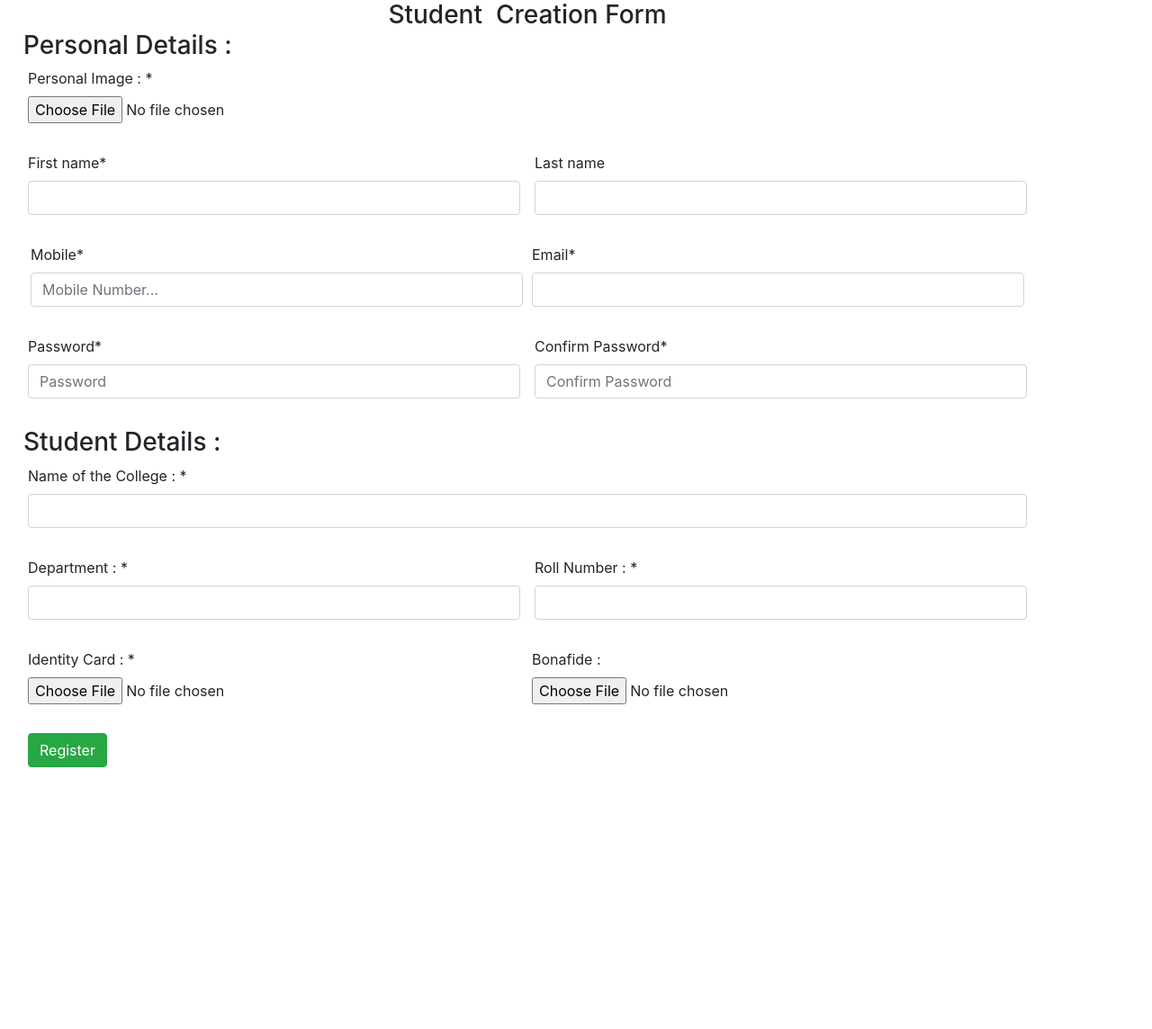
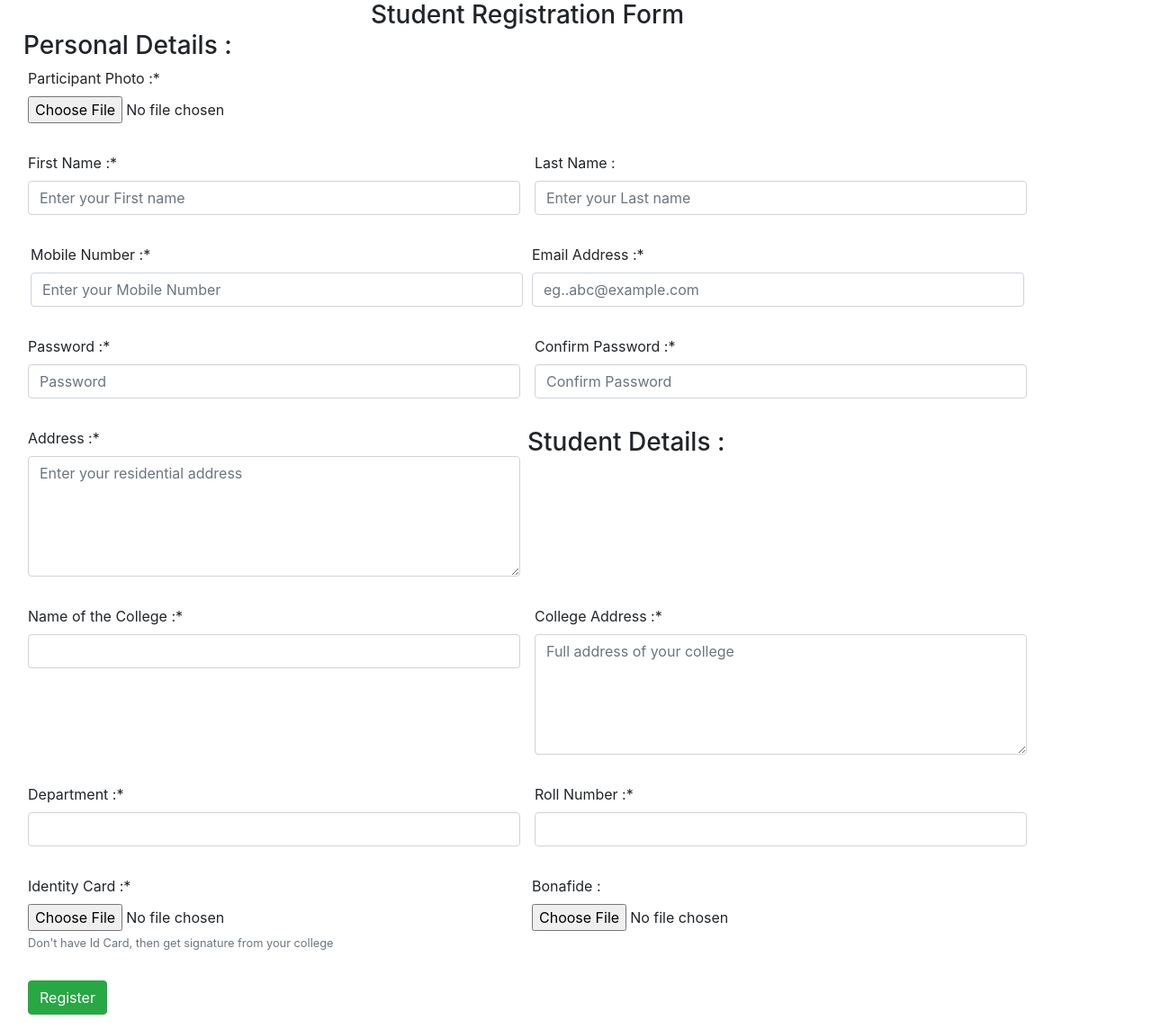
Before and after one commit to Kamaruddheen/cs-event, a Django app: page /account/registration/ in a window 1280 px wide. Shown: the whole page at 90% size. Before the commit the page ends 853 px from the top, so only its background shows below. Run offline with Django 3.2, Linux system fonts and the light colour scheme; some libraries are stand-ins or nearby versions.

Commit message:
Registration Updated

```diff
--- a/csevent/templates/userapp/registration.html
+++ b/csevent/templates/userapp/registration.html
@@ -5,7 +5,7 @@
 {% block content %}
 <div class="container mx-md-3">
     <div class="text-center">
-        <h3 class="m-0">Student &nbsp;Creation&nbsp;Form</h3>
+        <h3 class="m-0">Student Registration Form</h3>
     </div>
     <form method="POST" class="form needs-validation" enctype="multipart/form-data" autocomplete="off" novalidate>
         {% csrf_token %}
@@ -32,9 +32,15 @@
             <div class="form-group col-md-6 pl-md-2">
                 {{ form.confirm_password|as_crispy_field }}
             </div>
+            <div class="form-group col-md-6 pr-md-2">
+                {{ form1.address|as_crispy_field }}
+            </div>
             <h3>Student Details :</h3>
-            <div class="form-group col-md-12">
+            <div class="form-group col-md-6 pr-md-2">
                 {{ form1.college|as_crispy_field }}
+            </div>
+            <div class="form-group col-md-6 pl-md-2">
+                {{ form1.college_address|as_crispy_field }}
             </div>
             <div class="form-group col-md-6 pr-md-2">
                 {{ form1.dept|as_crispy_field }}
--- a/csevent/userapp/forms.py
+++ b/csevent/userapp/forms.py
@@ -5,19 +5,29 @@ from .models import *
 
 class UserForm(forms.ModelForm):
     mobile = forms.CharField(widget=forms.NumberInput(
-        attrs={'placeholder': 'Mobile Number...'}))
+        attrs={'placeholder': 'Enter your Mobile Number'}), label="Mobile Number :")
     password = forms.CharField(widget=forms.PasswordInput(
-        attrs={'placeholder': 'Password', }), label="Password")
+        attrs={'placeholder': 'Password', }), label="Password :")
     confirm_password = forms.CharField(widget=forms.PasswordInput(
-        attrs={'placeholder': 'Confirm Password'}), label="Confirm Password")
+        attrs={'placeholder': 'Confirm Password'}), label="Confirm Password :")
 
     class Meta:
         model = User
-        fields = fields = ['first_name', 'last_name', 'mobile',
-                           'email', 'password', 'confirm_password']
+        fields = ['first_name', 'last_name', 'mobile',
+                  'email', 'password', 'confirm_password']
 
     def __init__(self, *args, **kwargs):
         super().__init__(*args, **kwargs)
+        self.fields['first_name'].widget.attrs.update(
+            {'placeholder': 'Enter your First name', 'class': 'input_cust capitalize'})
+        self.fields['last_name'].widget.attrs.update(
+            {'placeholder': 'Enter your Last name', 'class': 'input_cust capitalize'})
+        self.fields['email'].widget.attrs.update(
+            {'placeholder': 'eg..abc@example.com', 'class': 'input_cust'})
+
+        self.fields['email'].label = "Email Address :"
+        self.fields['last_name'].label = "Last Name :"
+        self.fields['first_name'].label = "First Name :"
 
     def clean_email(self):
         email = self.cleaned_data.get('email').lower()
@@ -43,15 +53,22 @@ class StudentForm(forms.ModelForm):
 
     class Meta:
         model = StudentModel
-        fields = fields = ['college', 'dept',
-                           'roll_no', 'id_proof', 'profile_pic', 'bonafide']
+        fields = ['college', 'dept',
+                  'roll_no', 'id_proof', 'profile_pic', 'bonafide', 'college_address', 'address']
 
     def __init__(self, *args, **kwargs):
         super().__init__(*args, **kwargs)
-        self.fields['college'].label = "Name of the College : "
-        self.fields['dept'].label = "Department : "
-        self.fields['roll_no'].label = "Roll Number : "
-        self.fields['id_proof'].label = "Identity Card : "
-        self.fields['profile_pic'].label = "Personal Image : "
-        self.fields['bonafide'].label = "Bonafide : "
+        self.fields['college_address'].widget.attrs.update(
+            {'placeholder': 'Full address of your college', 'rows': '5'})
+        self.fields['address'].widget.attrs.update(
+            {'placeholder': 'Enter your residential address', 'rows': '5'})
+
+        self.fields['college'].label = "Name of the College :"
+        self.fields['dept'].label = "Department :"
+        self.fields['roll_no'].label = "Roll Number :"
+        self.fields['id_proof'].label = "Identity Card :"
+        self.fields['profile_pic'].label = "Participant Photo :"
+        self.fields['college_address'].label = "College Address :"
+        self.fields['address'].label = "Address :"
+        self.fields['bonafide'].label = "Bonafide :"
         self.fields['bonafide'].required = False
--- a/csevent/userapp/models.py
+++ b/csevent/userapp/models.py
@@ -59,9 +59,13 @@ class StudentModel(models.Model):
     college = models.CharField(max_length=60)
     dept = models.CharField(max_length=50)
     roll_no = models.CharField(max_length=15)
-    id_proof = models.ImageField(upload_to="Student_id")
+    id_proof = models.ImageField(
+        upload_to="Student_id", help_text="Don't have Id Card, then get signature from your college")
     profile_pic = models.ImageField(upload_to="Student_pic")
-    bonafide = models.FileField(upload_to="Student_bonafide")  # optional
+    bonafide = models.FileField(
+        upload_to="Student_bonafide")  # optional
+    college_address = models.TextField(max_length=150)
+    address = models.TextField(max_length=150)
 
     class Meta:
         verbose_name = 'Student'
```
Also changed, not shown: csevent/db.sqlite3, csevent/userapp/migrations/0007_auto_20210307_2110.py (added), csevent/userapp/migrations/0008_auto_20210307_2111.py (added), csevent/userapp/migrations/0009_auto_20210307_2141.py (added).
